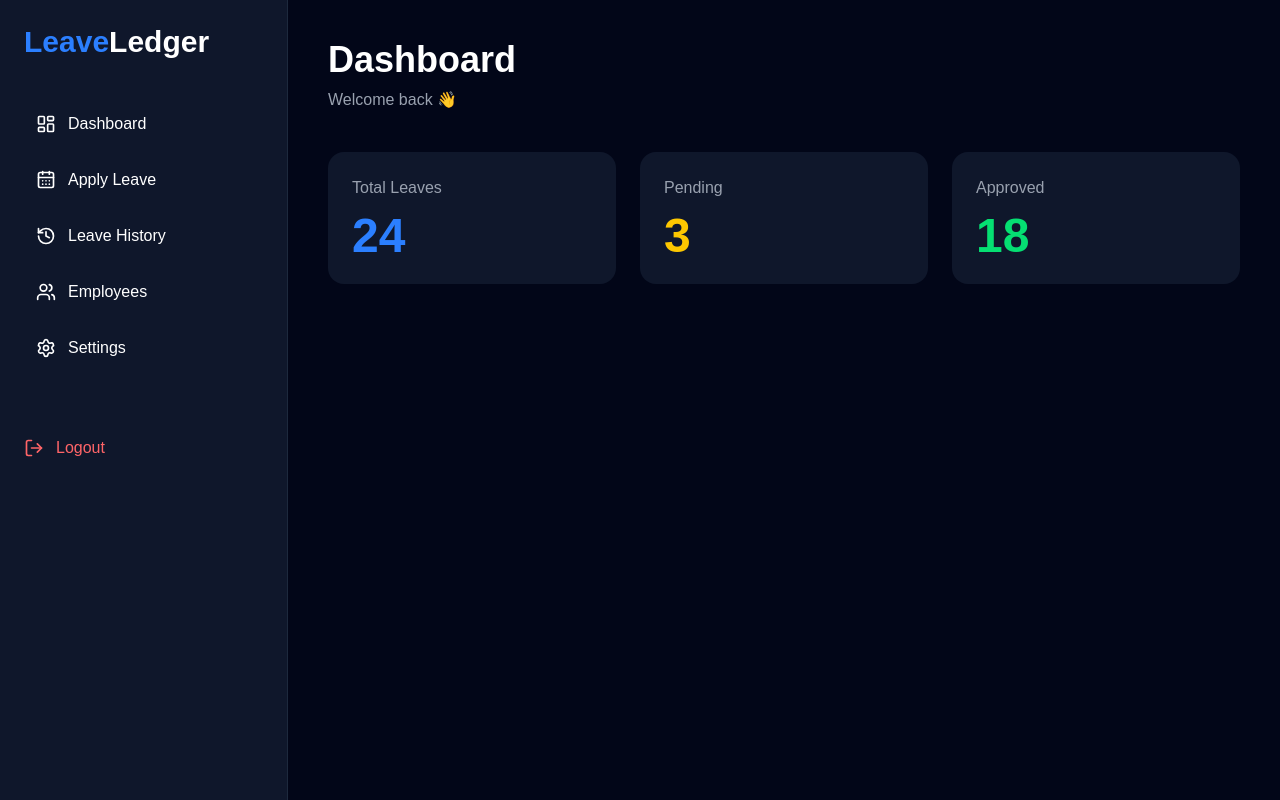
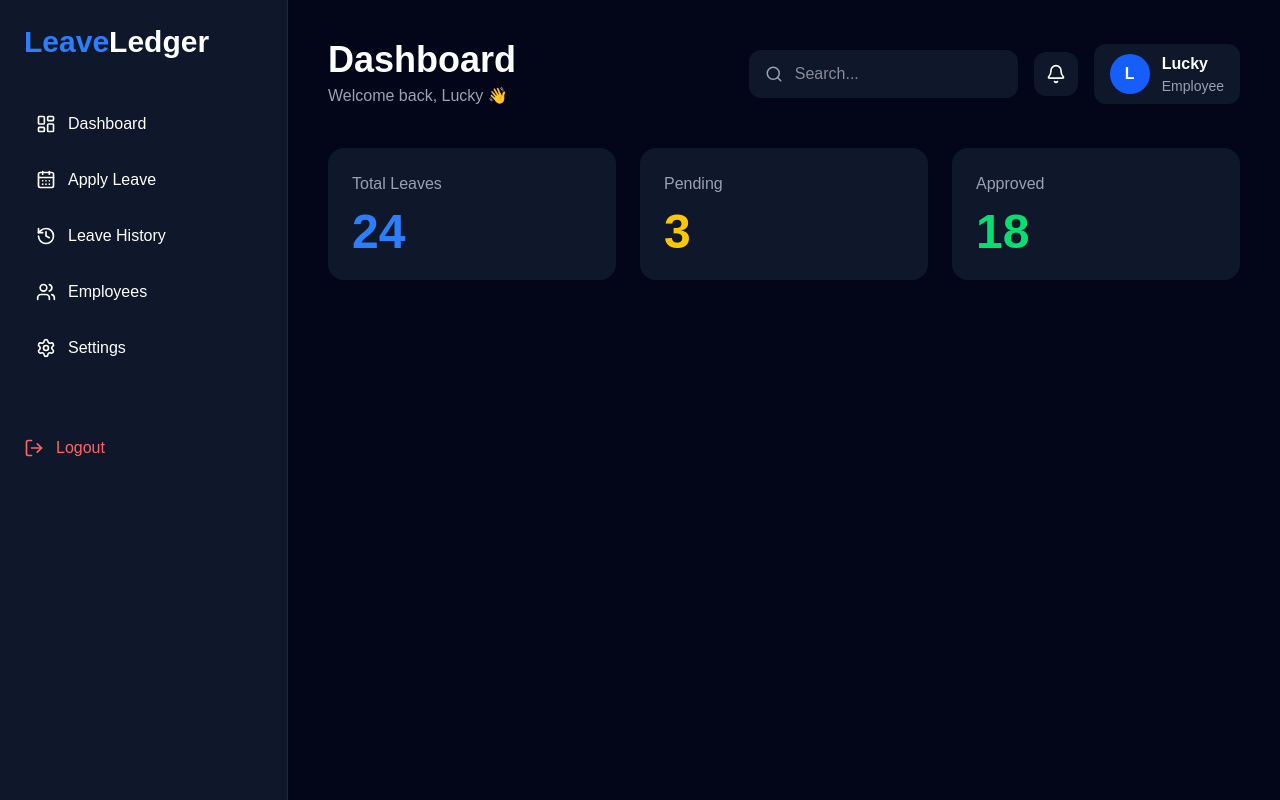
Before and after one commit to luckyverma761839-blip/leave-ledger, a Next.js app: page /dashboard in a window 1280 px wide. Built offline with nearby package versions, Linux system fonts and the light colour scheme.

Commit message:
feat: add dashboard topbar

```diff
--- a/src/app/dashboard/page.tsx
+++ b/src/app/dashboard/page.tsx
@@ -1,5 +1,5 @@
 import Sidebar from "../../components/Sidebar";
-
+import Topbar from "../../components/Topbar";
 export default function Dashboard() {
   return (
     <main className="flex bg-slate-950 text-white">
@@ -7,14 +7,7 @@ export default function Dashboard() {
       <Sidebar />
 
       <section className="flex-1 p-10">
-
-        <h1 className="text-4xl font-bold">
-          Dashboard
-        </h1>
-
-        <p className="text-gray-400 mt-2">
-          Welcome back 👋
-        </p>
+<Topbar />
 
         <div className="grid md:grid-cols-3 gap-6 mt-10">
 
--- /dev/null
+++ b/src/components/Topbar.tsx
@@ -0,0 +1,58 @@
+import { Bell, Search } from "lucide-react";
+
+export default function Topbar() {
+  return (
+    <header className="flex items-center justify-between mb-10">
+
+      <div>
+        <h1 className="text-4xl font-bold">
+          Dashboard
+        </h1>
+
+        <p className="text-gray-400 mt-1">
+          Welcome back, Lucky 👋
+        </p>
+      </div>
+
+      <div className="flex items-center gap-4">
+
+        <div className="flex items-center bg-slate-900 rounded-xl px-4 py-3">
+
+          <Search size={18} className="text-gray-400" />
+
+          <input
+            placeholder="Search..."
+            className="bg-transparent outline-none ml-3"
+          />
+
+        </div>
+
+        <button className="bg-slate-900 p-3 rounded-xl hover:bg-slate-800">
+          <Bell size={20} />
+        </button>
+
+        <div className="flex items-center gap-3 bg-slate-900 px-4 py-2 rounded-xl">
+
+          <div className="w-10 h-10 rounded-full bg-blue-600 flex items-center justify-center font-bold">
+            L
+          </div>
+
+          <div>
+
+            <h3 className="font-semibold">
+              Lucky
+            </h3>
+
+            <p className="text-sm text-gray-400">
+              Employee
+            </p>
+
+          </div>
+
+        </div>
+
+      </div>
+
+    </header>
+  );
+}
```
